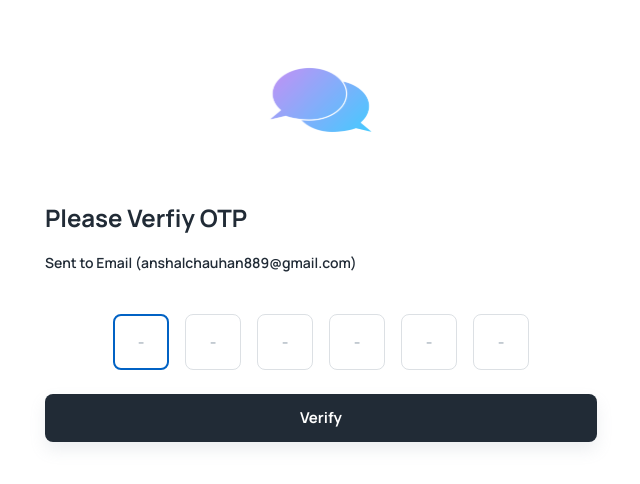
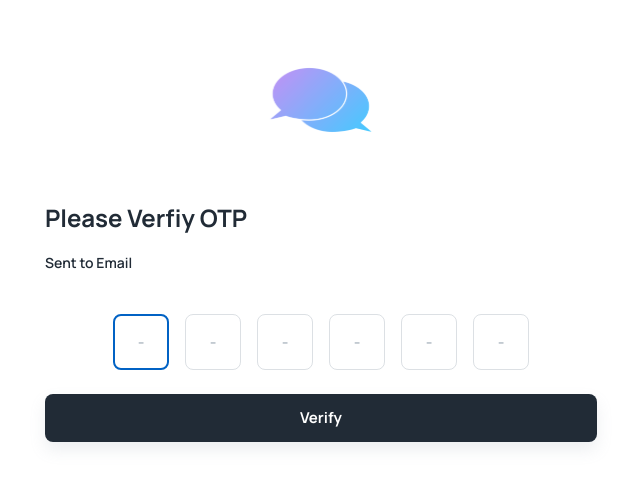
Before and after one commit to anshalchauhan/gochat, a React (Create React App) app in the folder frontend/: page /auth/verify-otp in a window 1280 px wide. Shown: the top 484 px of the page, without its empty margins (319-959 px from the left). Built offline with nearby package versions, Linux system fonts and the light colour scheme; no server answers.

Commit message:
new commit

```diff
--- a/frontend/src/pages/auth/VerifyOTP.js
+++ b/frontend/src/pages/auth/VerifyOTP.js
@@ -12,7 +12,8 @@ const VerifyOTP = () => {
         <Typography variant="h4">Please Verfiy OTP</Typography>
         <Stack direction="row" spacing={0.5}>
           <Typography variant="body2">
-            Sent to Email (anshalchauhan889@gmail.com)
+            Sent to Email
+            {/* (anshalchauhan889@gmail.com) */}
           </Typography>
         </Stack>
       </Stack>
```
